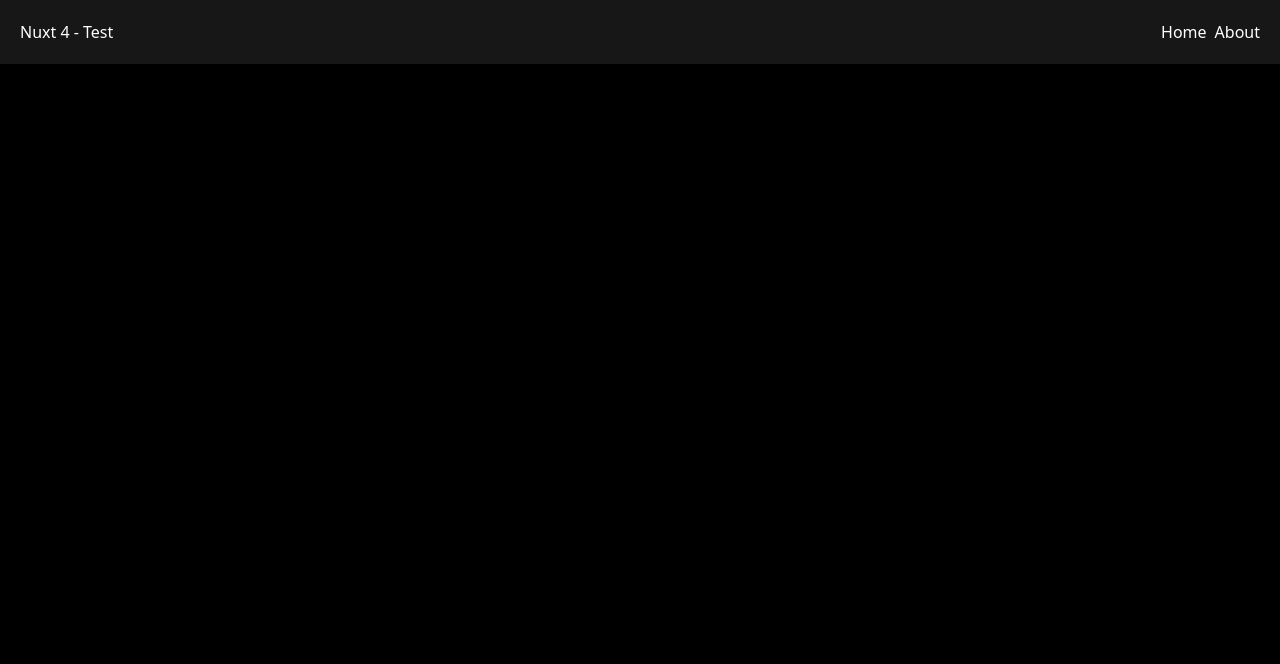
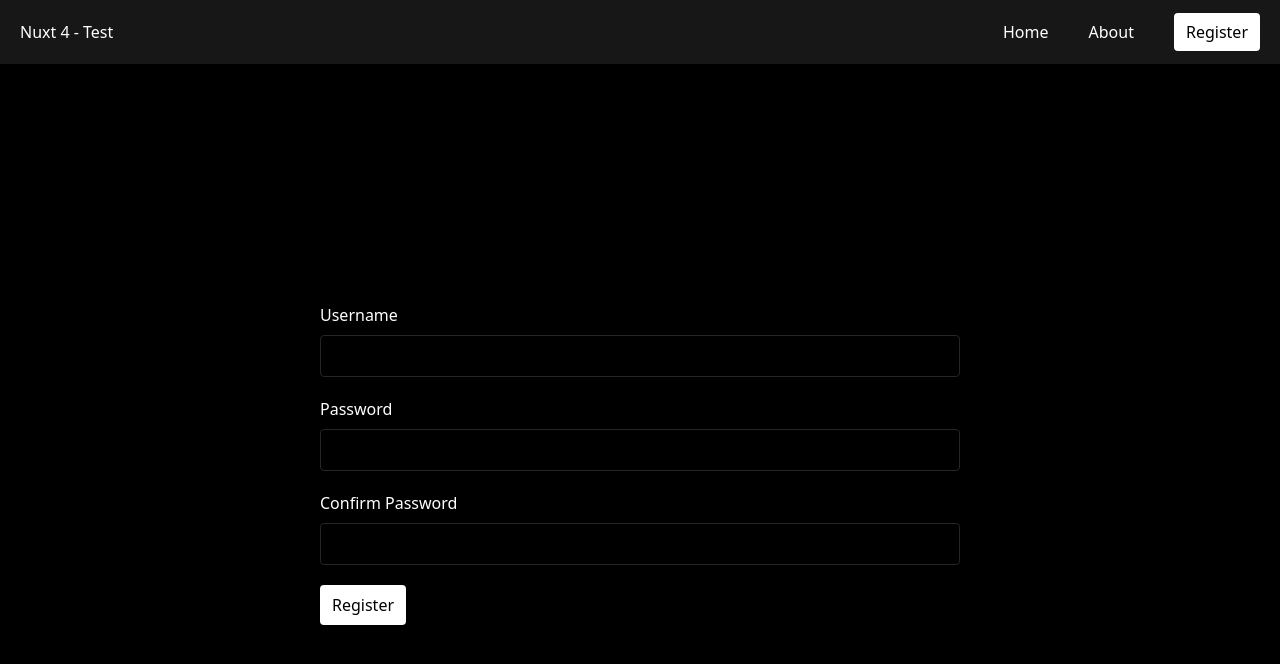
Before and after one commit to KJLEscoto/nuxt-4-test, a Nuxt app: page /register in a window 1280 px wide. Shown: the top 664 px of the page. Built offline with nearby package versions, Linux system fonts and the light colour scheme.

Commit message:
frontend auth - register added

```diff
--- a/app/components/NavBar.vue
+++ b/app/components/NavBar.vue
@@ -2,13 +2,18 @@
   <nav class="flex items-center justify-between p-5 bg-neutral-900">
     <div>Nuxt 4 - Test</div>
 
-    <ul class="flex gap-2">
+    <ul class="flex gap-10">
       <li>
         <NuxtLink to="/">Home</NuxtLink>
       </li>
       <li>
         <NuxtLink to="/about">About</NuxtLink>
       </li>
+      <li>
+        <NuxtLink to="/register" class="px-3 py-2 bg-white text-black rounded"
+          >Register</NuxtLink
+        >
+      </li>
     </ul>
   </nav>
 </template>
--- /dev/null
+++ b/app/pages/register.vue
@@ -0,0 +1,124 @@
+<template>
+  <div class="h-screen w-full flex items-center justify-center">
+    <form class="w-1/2 space-y-5" @submit.prevent="submitForm">
+      <!-- Username -->
+      <section class="flex flex-col gap-2">
+        <label for="username">Username</label>
+        <input v-model="form.username" type="text" id="username" />
+        <p v-if="errors.username" class="text-red-400 text-sm">
+          {{ errors.username }}
+        </p>
+      </section>
+
+      <!-- Password -->
+      <section class="flex flex-col gap-2">
+        <label for="password">Password</label>
+        <input v-model="form.password" type="password" id="password" />
+        <p v-if="errors.password" class="text-red-400 text-sm">
+          {{ errors.password }}
+        </p>
+      </section>
+
+      <!-- Confirm Password -->
+      <section class="flex flex-col gap-2">
+        <label for="confirmPassword">Confirm Password</label>
+        <input
+          v-model="form.confirmPassword"
+          type="password"
+          id="confirmPassword"
+        />
+        <p v-if="errors.confirmPassword" class="text-red-400 text-sm">
+          {{ errors.confirmPassword }}
+        </p>
+      </section>
+
+      <!-- General message -->
+      <p
+        v-if="message"
+        :class="messageType === 'success' ? 'text-green-400' : 'text-red-400'"
+        class="text-sm"
+      >
+        {{ message }}
+      </p>
+
+      <button
+        type="submit"
+        class="px-3 py-2 bg-white text-black cursor-pointer rounded"
+      >
+        Register
+      </button>
+    </form>
+  </div>
+</template>
+
+<script lang="ts" setup>
+const form = reactive({
+  username: "",
+  password: "",
+  confirmPassword: "",
+});
+
+const errors = reactive({
+  username: "" as string,
+  password: "" as string,
+  confirmPassword: "" as string,
+});
+
+const message = ref("");
+const messageType = ref<"success" | "error">("success");
+
+function clearErrors() {
+  errors.username = "";
+  errors.password = "";
+  errors.confirmPassword = "";
+}
+
+async function submitForm() {
+  clearErrors();
+  message.value = "";
+
+  // Field validation
+  if (!form.username.trim()) errors.username = "Username is required.";
+  if (!form.password) errors.password = "Password is required.";
+  if (!form.confirmPassword)
+    errors.confirmPassword = "Confirm password is required.";
+  if (
+    form.password &&
+    form.confirmPassword &&
+    form.password !== form.confirmPassword
+  ) {
+    errors.confirmPassword = "Passwords do not match.";
+  }
+
+  if (errors.username || errors.password || errors.confirmPassword) return;
+
+  try {
+    await $fetch("/api/auth/register", {
+      method: "POST",
+      body: {
+        username: form.username.trim(),
+        password: form.password,
+      },
+    });
+
+    messageType.value = "success";
+    message.value = "User created successfully!";
+
+    // optional reset
+    form.username = "";
+    form.password = "";
+    form.confirmPassword = "";
+  } catch (err: any) {
+    messageType.value = "error";
+    message.value =
+      err?.data?.statusMessage || err?.data?.message || "Something went wrong.";
+  }
+}
+</script>
+
+<style scoped>
+@import "tailwindcss";
+input {
+  @apply border border-neutral-800 w-full p-2 rounded;
+}
+</style>
```
Also changed, not shown: 1 other file (tests, documents, lock files or other folders).
